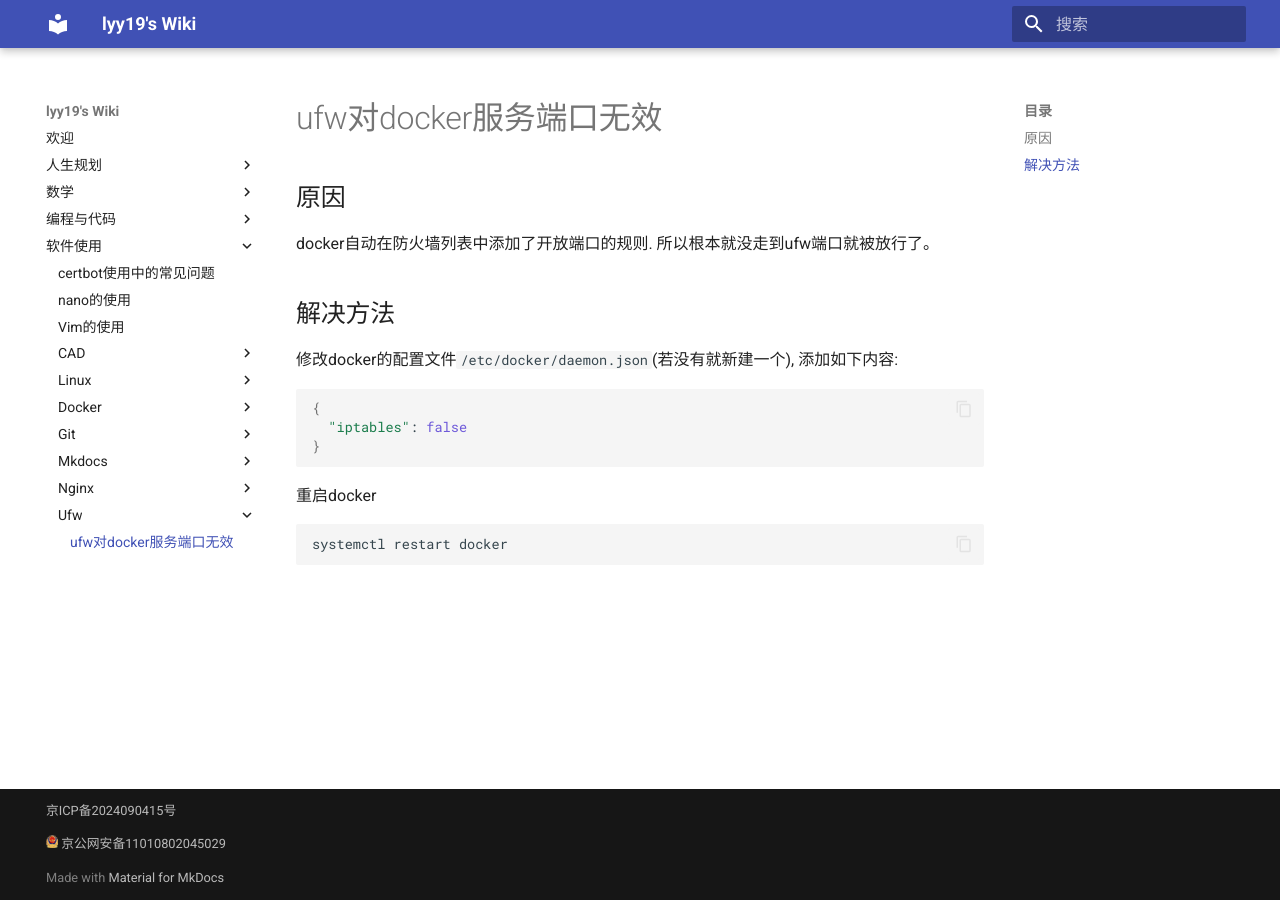
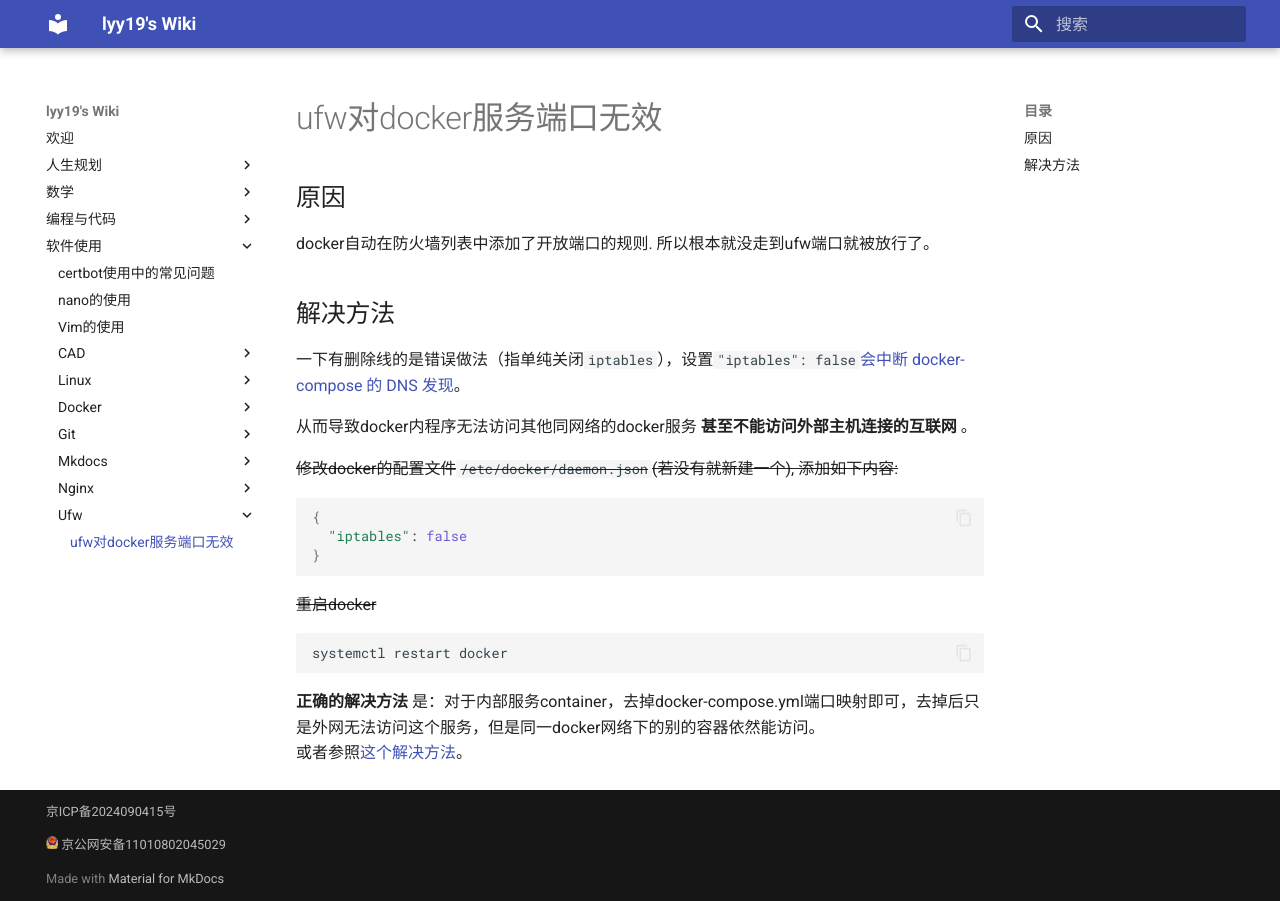
Before and after one commit to lyy1119/lyy1119.github.io, an MkDocs documentation site: the page built from docs/软件使用/ufw/ufwFailOnDockerService.md, in a window 1280 px wide. Built offline with MkDocs 1.6.1 and Material for MkDocs 9.7.7, drawn with Linux system fonts in a browser that asks for light colours.

Commit message:
修正经验

````diff
--- a/docs/软件使用/ufw/ufwFailOnDockerService.md
+++ b/docs/软件使用/ufw/ufwFailOnDockerService.md
@@ -6,7 +6,11 @@ docker自动在防火墙列表中添加了开放端口的规则. 所以根本就
 
 ## 解决方法
 
-修改docker的配置文件`/etc/docker/daemon.json`(若没有就新建一个), 添加如下内容:
+一下有删除线的是错误做法（指单纯关闭`iptables`），设置`"iptables": false`[会中断 docker-compose 的 DNS 发现](https://jueee.github.io/docker-doc/about-docker-iptables-false.html)。
+
+从而导致docker内程序无法访问其他同网络的docker服务 **甚至不能访问外部主机连接的互联网** 。
+
+~~修改docker的配置文件`/etc/docker/daemon.json`(若没有就新建一个), 添加如下内容:~~
 
 ```shell
 {
@@ -14,8 +18,12 @@ docker自动在防火墙列表中添加了开放端口的规则. 所以根本就
 }
 ```
 
-重启docker
+~~重启docker~~
 
 ```shell
 systemctl restart docker
 ```
+
+
+**正确的解决方法** 是：对于内部服务container，去掉docker-compose.yml端口映射即可，去掉后只是外网无法访问这个服务，但是同一docker网络下的别的容器依然能访问。
+或者参照[这个解决方法](https://jueee.github.io/docker-doc/about-docker-iptables-false.html)。
````
